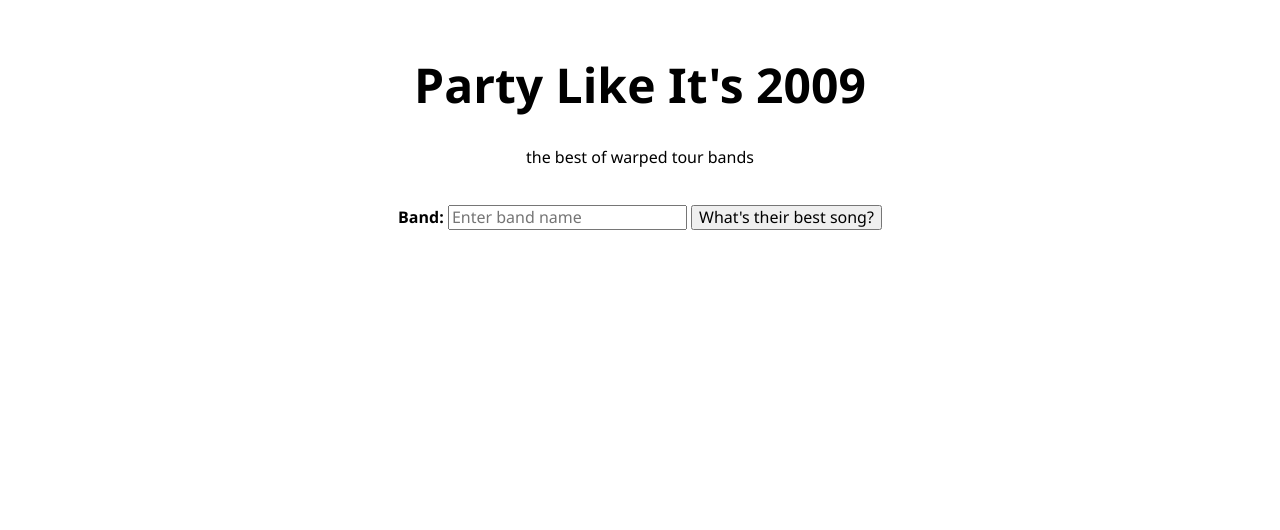
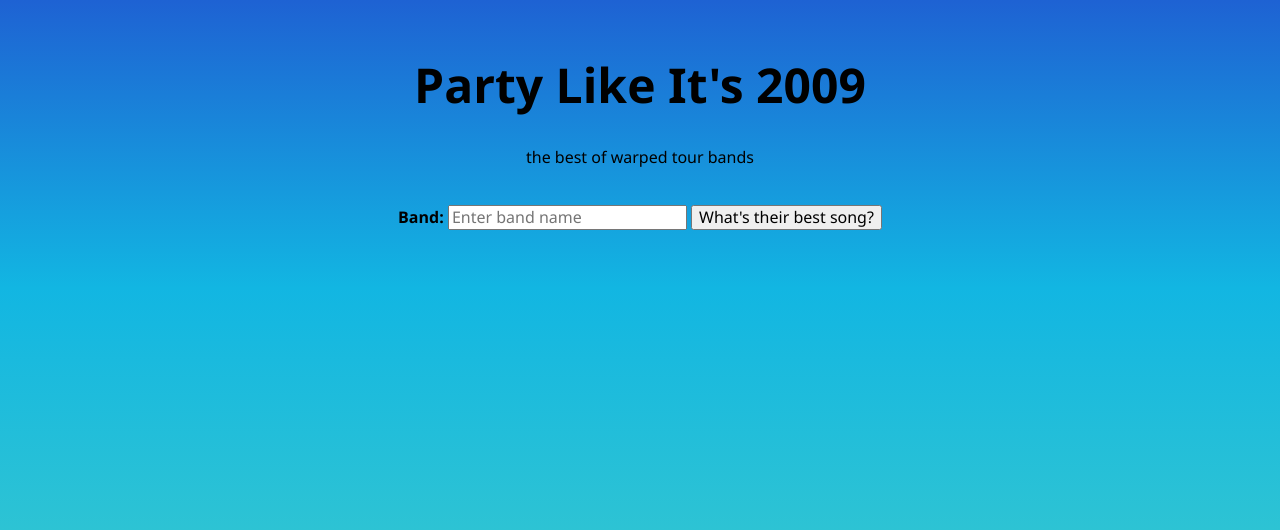
Before and after one commit to hydrx/best-songs-api, a Node server app: page / in a window 1280 px wide. Shown: the top 530 px of the page. Run offline with Node 20, Linux system fonts and the light colour scheme; some libraries are stand-ins or nearby versions.

Commit message:
Add background gradient

```diff
--- a/static/css/style.css
+++ b/static/css/style.css
@@ -22,7 +22,10 @@
 /*******************************************/
 
 body {
-  font-family: 'Segoe UI', Tahoma, Geneva, Verdana, sans-serif;
+    font-family: 'Segoe UI', Tahoma, Geneva, Verdana, sans-serif;
+    background: rgb(18,182,226);
+    background: linear-gradient(0deg, rgba(75,210,196,1) 0%, rgba(18,182,226,1) 64%, rgba(30,98,211,1) 100%);
+    background-attachment: fixed;
 }
 
 a {
--- a/views/index.ejs
+++ b/views/index.ejs
@@ -16,7 +16,7 @@
     <h5>the best of warped tour bands</h5>
 </header>
 
-<section class="input">
+<section class="search">
     <form action="" method="get">
         <label for="band">Band:</label>
         <input type="search" id="band" placeholder="Enter band name">
```
